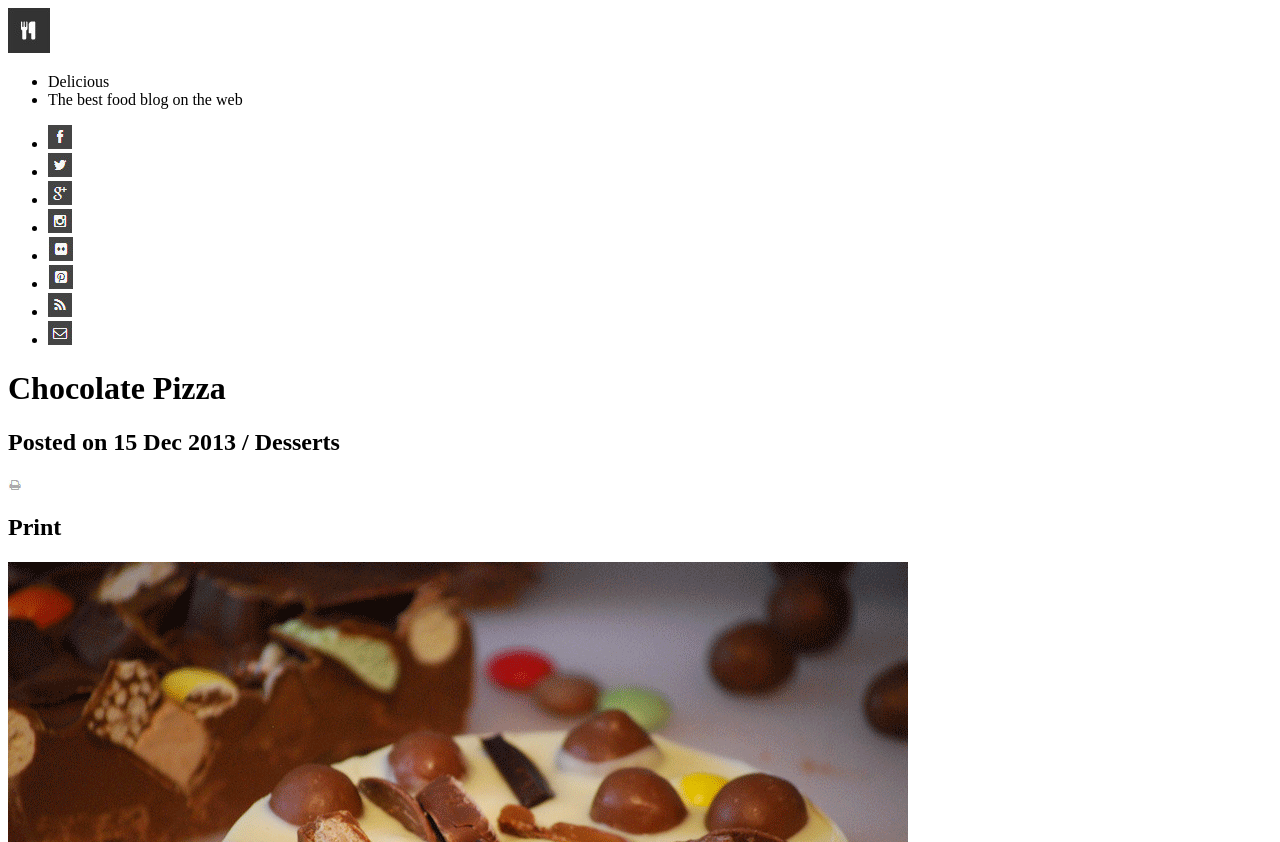
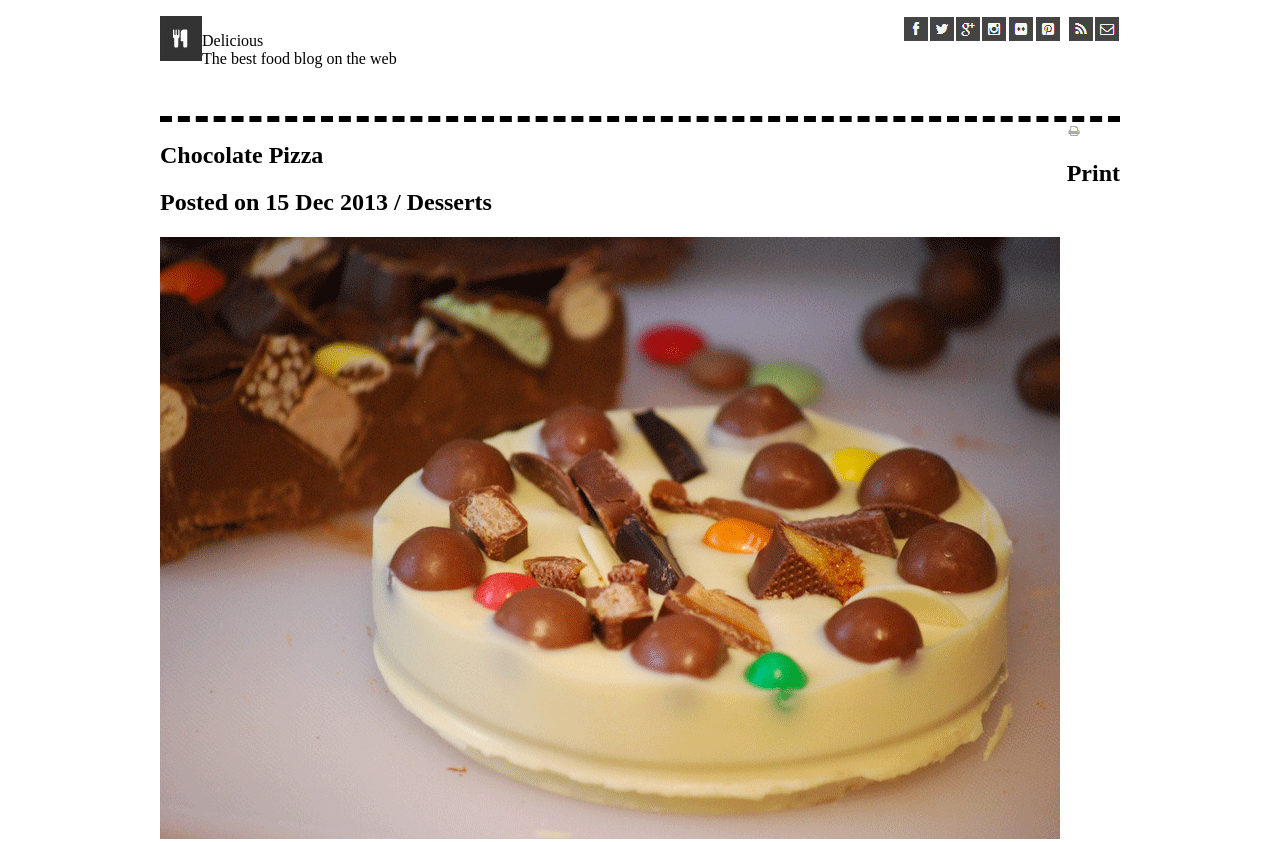
Before and after one commit to brendanwelzien/chocolate-pizza, a plain HTML site: page index.html in a window 1280 px wide. Shown: the top 842 px of the page. Drawn offline with Linux system fonts and the light colour scheme.

Commit message:
saving updates

```diff
--- a/index.html
+++ b/index.html
@@ -4,44 +4,45 @@
     <meta charset="UTF-8">
     <meta name="viewport" content="width=device-width, initial-scale=1.0">
     <title>Chocolate Pizza </title>
-        <!-- <link rel="stylesheet" href="style.css"> -->
+        <link rel="stylesheet" href="style.css">
 </head>
 <body>
 
     <header>
-        <section>
+        <section class="list" id="logo">
             <img src="img/logo.png" alt="">
             <ul>
+                <!-- <img src="img/logo.png" alt=""> -->
                 <li> Delicious </li>
                 <li> The best food blog on the web </li>
             </ul>
         </section>
 
-        <section>
+        <section class="list" id="socialicons">
             <ul>
+                <li id="space">
+                    <img src="img/mail-icon.png" alt="">
+                </li>
+                <li id="space">
+                    <img src="img/rss-icon.png" alt="">
+                </li>
                 <li>
-                    <img src="img/fb-icon.png" alt="">
+                    <img src="img/pint-icon.png" alt="">
+                </li>
+                <li>
+                    <img src="img/flic-icon.png" alt="">
+                </li>
+                <li>
+                    <img src="img/insta-icon.png" alt="">
+                </li>
+                <li>
+                    <img src="img/google-icon.png" alt="">
                 </li>
                 <li>
                     <img src="img/twit-icon.png" alt="">
                 </li>
                 <li>
-                    <img src="img/google-icon.png" alt="">
-                </li>
-                <li>
-                    <img src="img/insta-icon.png" alt="">
-                </li>
-                <li>
-                    <img src="img/flic-icon.png" alt="">
-                </li>
-                <li>
-                    <img src="img/pint-icon.png" alt="">
-                </li>
-                <li>
-                    <img src="img/rss-icon.png" alt="">
-                </li>
-                <li>
-                    <img src="img/mail-icon.png" alt="">
+                    <img src="img/fb-icon.png" alt="">
                 </li>
             </ul>
         </section>
@@ -49,16 +50,16 @@
     </header>
 
 <main>
-    <h1> Chocolate Pizza </h1>
-        <section>
-                <h2> Posted on 15 Dec 2013 / Desserts </h2>
+        <section class="list" id="instruct">
+            <h1> Chocolate Pizza </h1>
+            <h2> Posted on 15 Dec 2013 / Desserts </h2>
+        </section>
+        <section id="print">
+            <img src="img/print-icon.png" alt="">
+                <h2> Print </h2>
         </section>
         <section>
-            <img src="img/print-icon.png" alt="">
-                <h2 id="printertext"> Print </h2>
-        </section>
-        <section>
-            <img src="img/choco-pizza.png" alt="">
+            <img class="pizza" src="img/choco-pizza.png" alt="">
             <p>For the fig-swirl: Melt butter over medium heat in a saucepan. Add brown sugar and stir to dissolve. Halve all of the figs and toss in the saucepan with water and lemon juice. Cook over medium heat, stirring frequently, until you have a chunky-jammy mixture. Add salt with one or two stirs, set aside and let cool completely.</p>
             <p>Ice cream: In a small pot over medium heat, combine milk, and granulated sugar until sugar is completely dissolved and the milk is just barely lukewarm. Whisk in the egg yolks. Set mixture in the fridge and wait until the fig mixture is cooled.</p>
             <p>Using an ice cream machine, pour liquids into the frozen basin and process according to manufacturer instructions, i.e., let spin and thicken for 20 minutes before adding mascarpone, fig jam mixture, and the nuts. Continue to process for +/- 10 minutes. Pour semi-frozen mixture into a pyrex dish or glass tupperware. Freeze for at least two hours before serving. </p>
@@ -66,7 +67,7 @@
             <figure>
             <img src="img/list-bg.png" alt="">
             </figure>
-         <section>
+         <section class="list" id="ingredients">
              <ul>
                 <li>
                     <label>
@@ -134,7 +135,9 @@
             </ul>
         </section>
   <!-- border here -->
-  <section>
+  <section class="list">
+      <div id="author">
+  </section>
       <img src="img/van-pic.png" alt="">
     <ul>
         <li> <h2> Vanessa Stevenson</h2></li>
@@ -142,7 +145,8 @@
         <li> food enthusiast, photography fan. Add a pinch of raw foodism and that's pretty much who I am.</li>
     </ul>
             <button> Share Recipe </button>
-  </section>
+</div>
+</section>
 
   </main>
   <footer>
--- a/style.css
+++ b/style.css
@@ -0,0 +1,63 @@
+body {
+    width: 960px;
+    margin: auto;
+    list-style: none;
+
+}
+
+ul {
+    list-style-type: none;
+}
+header {
+    width: 960px;
+    height: 100px;
+    border-bottom: 6px dashed black;
+
+}
+
+#logo {
+    float: left;
+}
+
+#socialicons li {
+    float: right;
+    padding: 1px;
+ }
+
+#socialicons li:nth-child(2) {
+    padding-left: 8px;
+}
+
+#instruct {
+    float: left;
+}
+
+#print {
+    float: right;
+
+}
+
+.pizza {
+    text-align: center;
+    margin: auto;
+}
+header > section {
+
+
+}
+
+header > section:first-child > ul > li {
+    display: inline-block;
+
+
+}
+
+header > section:first-child > img {
+    float: left;
+}
+
+header > section:first-child > ul > li:first-child {
+
+}
+
+header > section:last-child > ul > li:last-child {
```
